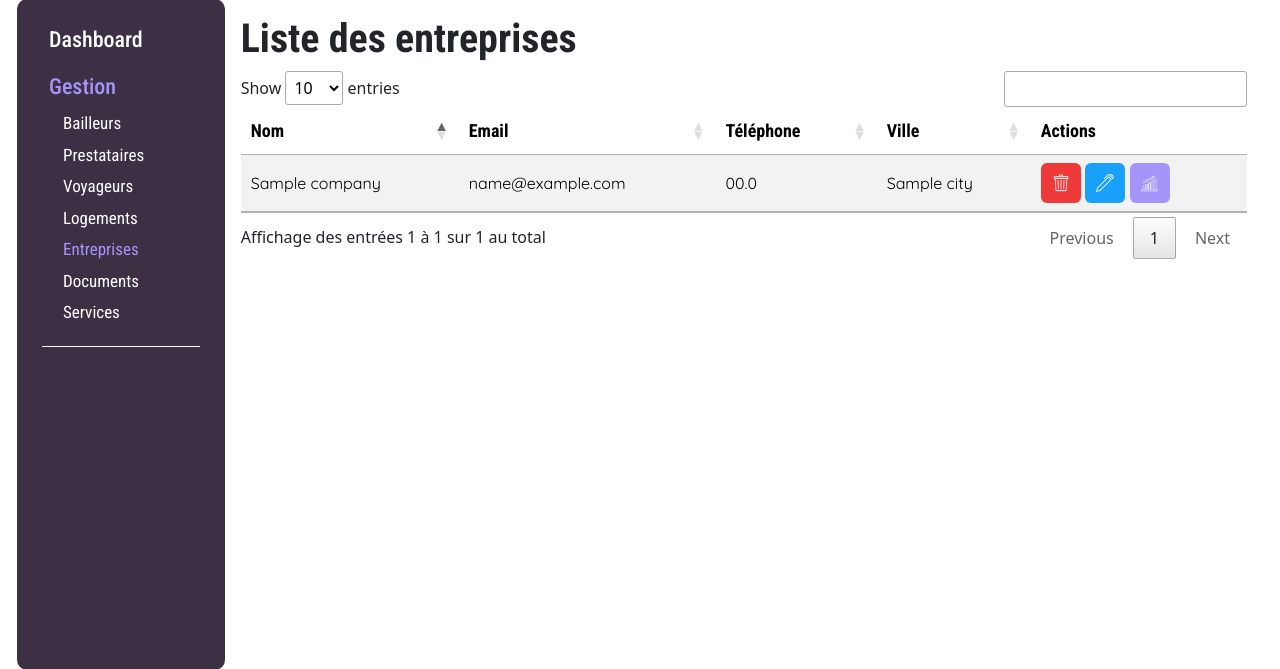
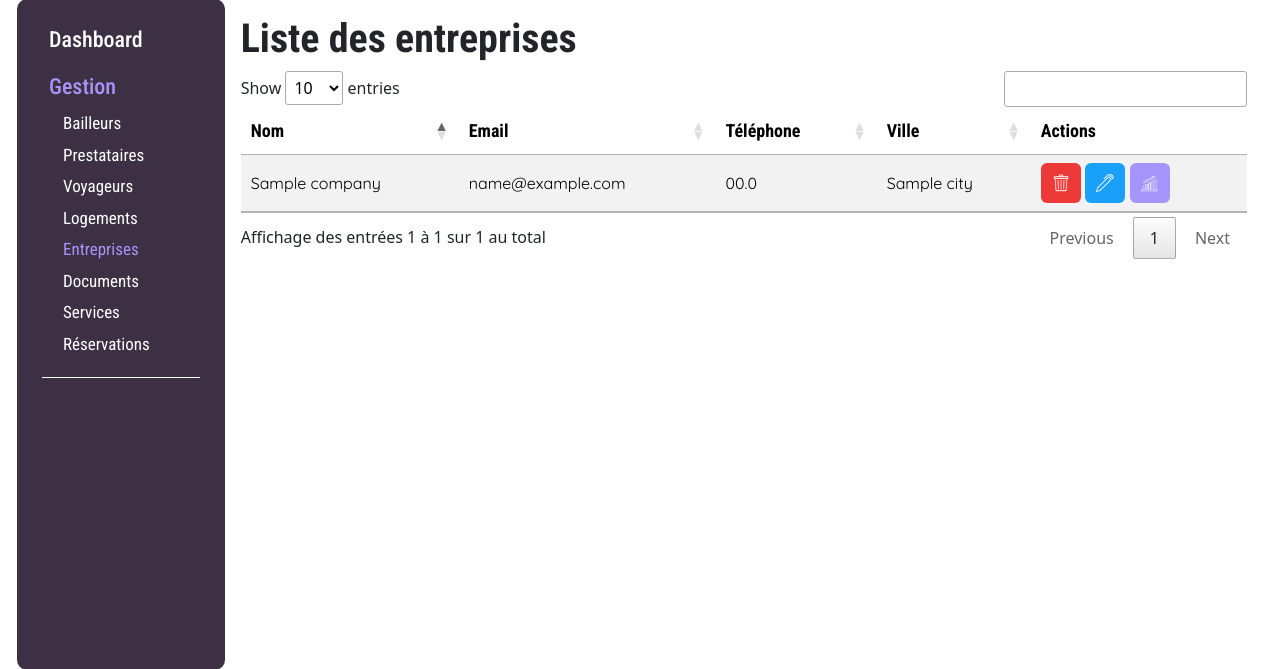
Before and after one commit to LumineWollah/PA, a Symfony app: template CaretakerServicesWeb/templates/backend/company/companies.html.twig in a window 1280 px wide, after a click on "Gestion". Shown: the part 82-751 px from the top of the page. Run offline with Twig, Linux system fonts and the light colour scheme; the template is opened without the code that fills it: most values are stand-ins (such as "Sample title", 1, 10 or a date in 2020); style sheets or scripts are compiled from the project's sources; some libraries are stand-ins or nearby versions.

Commit message:
add reservations to navbar

```diff
--- a/CaretakerServicesWeb/templates/backend/base.html.twig
+++ b/CaretakerServicesWeb/templates/backend/base.html.twig
@@ -51,7 +51,7 @@
                                     <li><a href={{ path('companyList') }} class="d-inline-flex text-decoration-none rounded mb-1 {% block activeComp %}{% endblock %}">Entreprises</a></li>
                                     <li><a href={{ path('documentList') }} class="d-inline-flex text-decoration-none rounded mb-1 {% block activeDocu %}{% endblock %}">Documents</a></li>
                                     <li><a href={{ path('serviceList') }} class="d-inline-flex text-decoration-none rounded mb-1 {% block activeServ %}{% endblock %}">Services</a></li>
-                                    {# <li><a href={{ path('reservationList') }} class="d-inline-flex text-decoration-none rounded mb-1 {% block activeRese %}{% endblock %}">Réservations</a></li> #}
+                                    <li><a href={{ path('reservationList') }} class="d-inline-flex text-decoration-none rounded mb-1 {% block activeRese %}{% endblock %}">Réservations</a></li>
                                 </ul>
                             </div>
                         </li>
```
